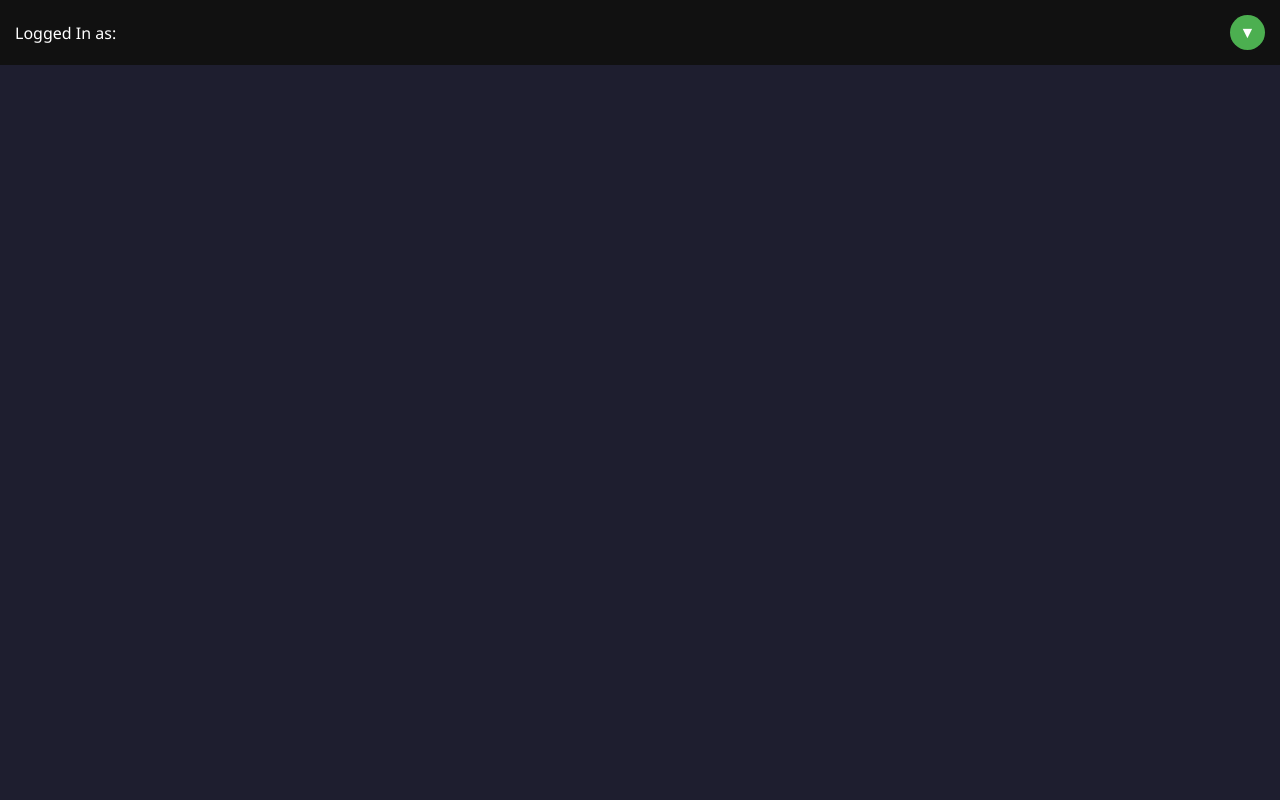
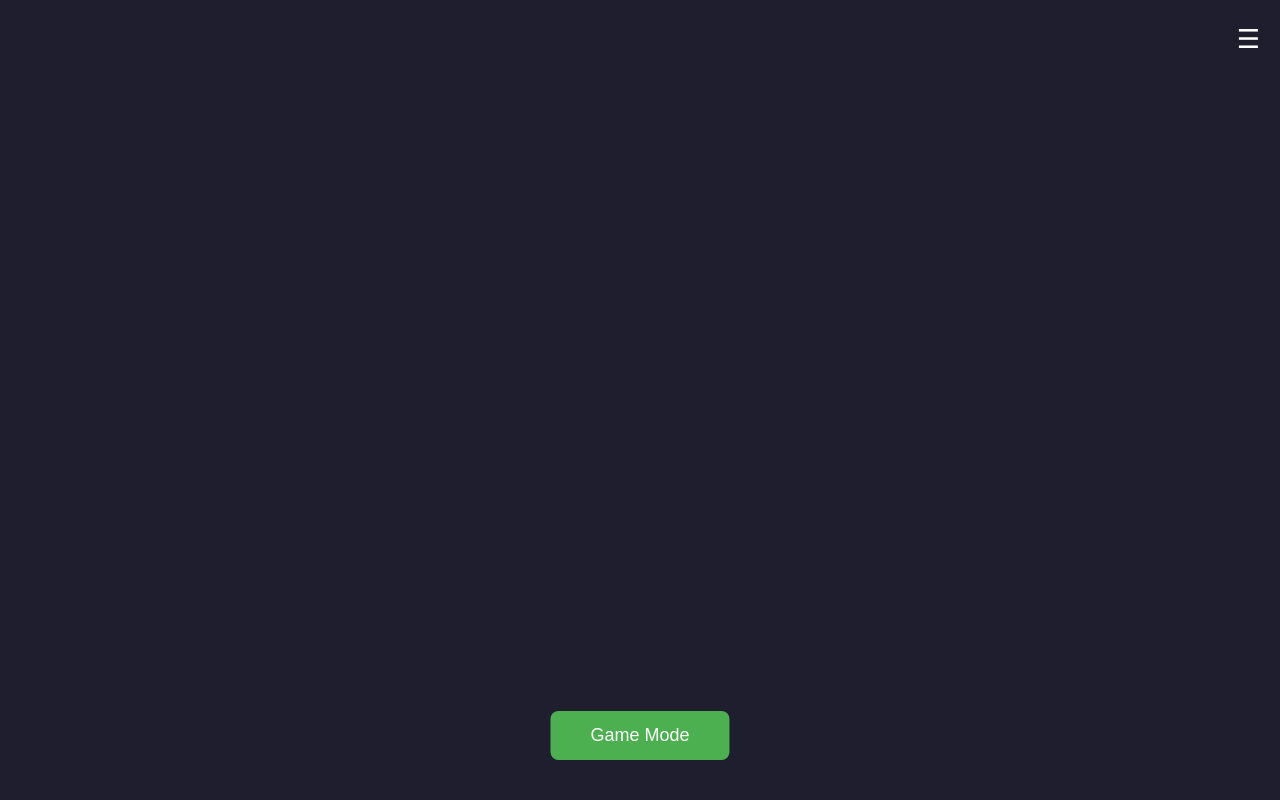
Before and after one commit to CodesCraft-404/Arcadify, a Django app: page /home/ in a window 1280 px wide. Run offline with Django 5.2, Linux system fonts and the light colour scheme; the visitor is signed in with stand-in values (Sample User, id 1).

Commit message:
Home Panel

```diff
--- a/accounts/templates/accounts/home.html
+++ b/accounts/templates/accounts/home.html
@@ -5,32 +5,112 @@
 <meta name="viewport" content="width=device-width, initial-scale=1.0">
 <title>Home</title>
 <style>
-body { margin:0; font-family: 'Segoe UI', sans-serif; background:#1e1e2f; color:#fff; }
-.top-bar { display:flex; justify-content: space-between; align-items:center; padding: 15px; background:#111; }
-.user-info { font-size:16px; }
-.circle-btn { width:35px; height:35px; border-radius:50%; background:#4caf50; cursor:pointer; text-align:center; line-height:35px; font-weight:bold; transition:0.3s; }
-.circle-btn:hover { background:#45a049; }
-.logout-panel {
-    display:none;
+body{
+margin:0;
+font-family:'Segoe UI',sans-serif;
+background:#1e1e2f;
+color:white;
+height:100vh;
+overflow:hidden;
+}
+
+/* PLAYER NAME */
+
+.player-name{
 position:absolute;
+top:20px;
+left:20px;
+font-size:18px;
+font-weight:600;
+}
+
+/* MENU BUTTON */
+
+.menu-btn{
+position:absolute;
+top:20px;
 right:20px;
-    top:60px;
+font-size:26px;
+cursor:pointer;
+}
+
+/* CENTER MENU PANEL */
+
+.menu-panel{
+position:absolute;
+top:50%;
+left:50%;
+transform:translate(-50%,-50%) scale(0.9);
+
 background:#222;
-    padding:10px;
-    border-radius:8px;
-    box-shadow:0 4px 15px rgba(0,0,0,0.5);
-    transition: opacity 0.3s ease;
+padding:30px;
+border-radius:10px;
+
+box-shadow:0 10px 30px rgba(0,0,0,0.6);
+
+opacity:0;
+pointer-events:none;
+
+transition:0.25s;
 }
-.logout-panel button {
-    width:100%;
-    padding:10px;
+
+.menu-panel.show{
+opacity:1;
+transform:translate(-50%,-50%) scale(1);
+pointer-events:auto;
+}
+
+/* LOGOUT BUTTON */
+
+.logout-btn{
+padding:12px 30px;
 border:none;
 border-radius:6px;
 background:#ff4c4c;
 color:white;
 cursor:pointer;
+font-size:16px;
 }
-.logout-panel button:hover { background:#e04343; }
+
+.logout-btn:hover{
+background:#e04343;
+}
+
+/* GAME MODE BUTTON */
+
+.game-mode{
+position:absolute;
+bottom:40px;
+left:50%;
+transform:translateX(-50%);
+}
+
+.game-btn{
+padding:14px 40px;
+font-size:18px;
+
+border:none;
+border-radius:8px;
+
+background:#4caf50;
+color:white;
+
+cursor:pointer;
+}
+
+.game-btn:hover{
+background:#45a049;
+}
+
+body.menu-open::before{
+content:"";
+position:fixed;
+top:0;
+left:0;
+width:100%;
+height:100%;
+background:rgba(0,0,0,0.5);
+}
 
 @media (max-width: 500px){
     .top-bar { flex-direction: column; gap:10px; align-items:flex-start; }
@@ -39,24 +119,31 @@ body { margin:0; font-family: 'Segoe UI', sans-serif; background:#1e1e2f; color:
 </style>
 </head>
 <body>
-<div class="top-bar">
-    <div class="user-info">Logged In as: {{ request.user.gamer_name }}</div>
-    <div style="position:relative;">
-        <div class="circle-btn" onclick="toggleLogout()">&#x25BC;</div>
-        <div class="logout-panel" id="logoutPanel">
+
+<div class="player-name">
+{{ request.user.gamer_name }}
+</div>
+
+<div class="menu-btn" onclick="toggleMenu()">☰</div>
+
+<div class="menu-panel" id="menuPanel">
     <form action="{% url 'logout' %}" method="POST">
         {% csrf_token %}
-                <button type="submit">Logout</button>
+        <button class="logout-btn" type="submit">Logout</button>
     </form>
 </div>
-    </div>
+
+<div class="game-mode">
+<button class="game-btn">Game Mode</button>
 </div>
 
 <script>
-function toggleLogout(){
-    const panel = document.getElementById('logoutPanel');
-    panel.style.display = panel.style.display === 'block' ? 'none' : 'block';
+function toggleMenu(){
+const panel=document.getElementById("menuPanel");
+panel.classList.toggle("show");
+document.body.classList.toggle("menu-open");
 }
 </script>
+
 </body>
 </html>
```
Also changed, not shown: accounts/templates/accounts/login_registration.html (+150 -1 lines). Lines whose indentation alone changed are shown as unchanged.
